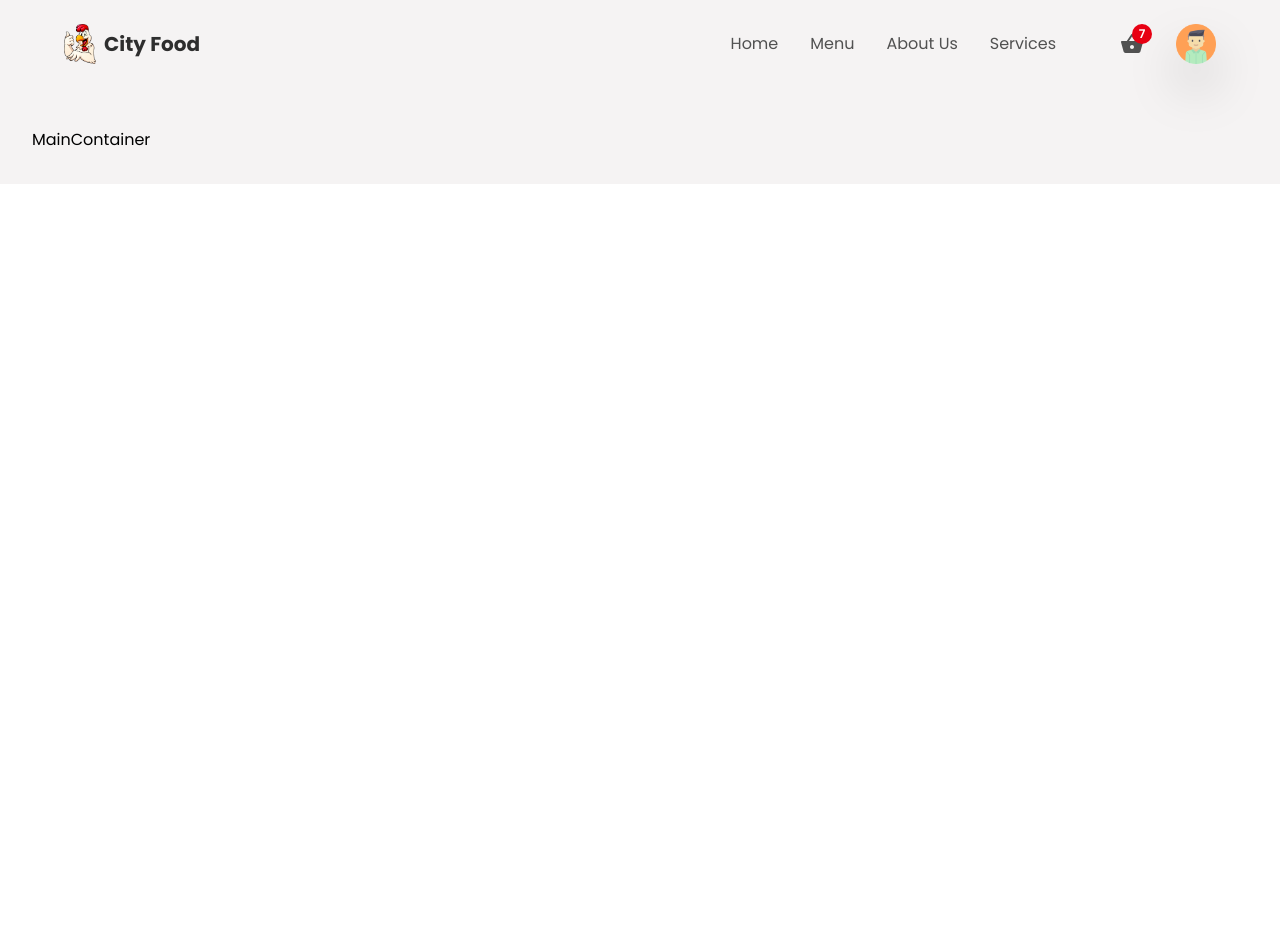
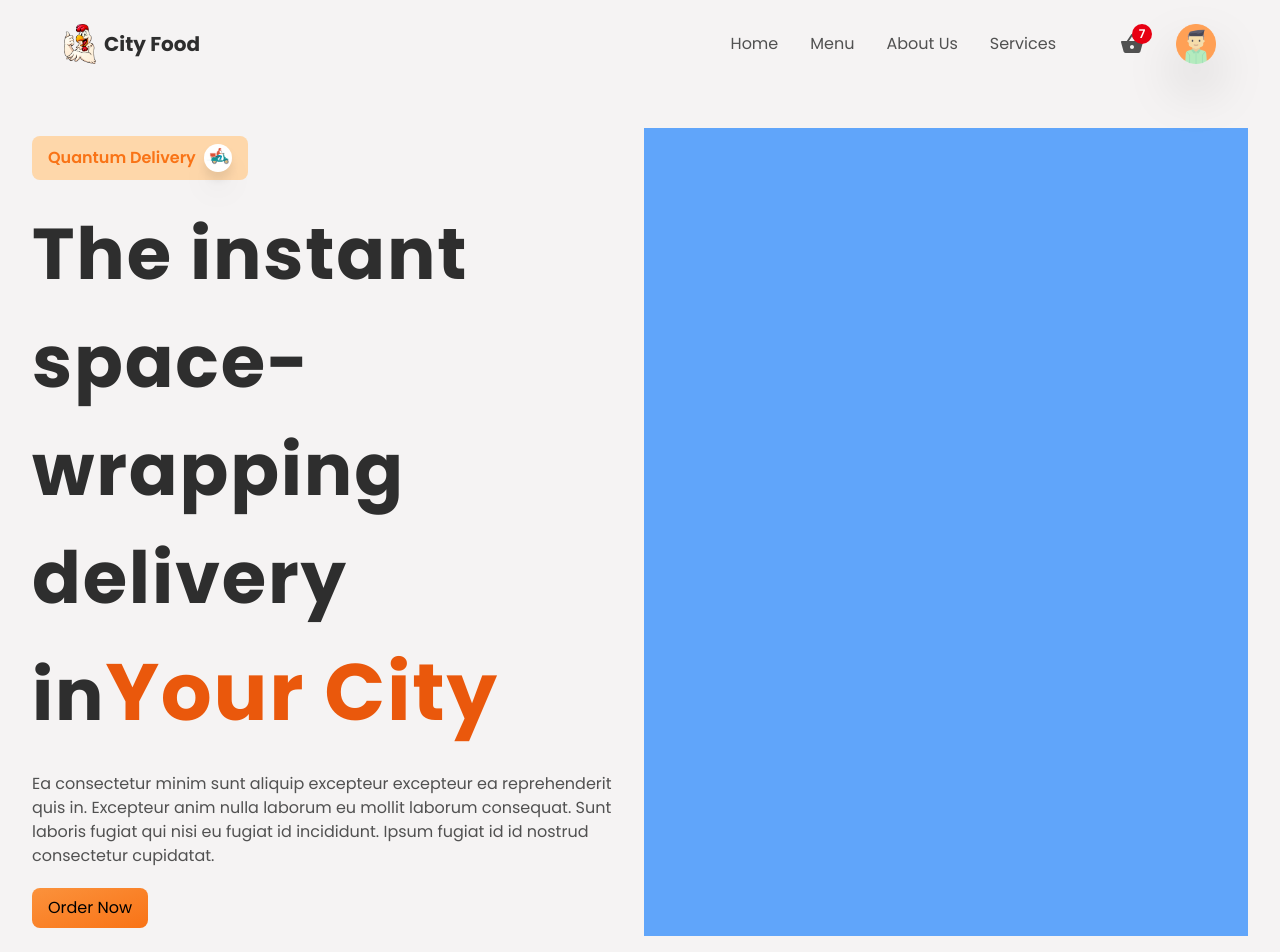
Before and after one commit to codingEzio/project-fooddelivery-app, a React (Create React App) app: page / in a window 1280 px wide. Shown: the top 952 px of the page. Before the commit the page ends 800 px from the top, so only its background shows below. Built offline with nearby package versions, Linux system fonts and the light colour scheme; no server answers.

Commit message:
feat: Reponsive <main> content (heade, content, button and such)

```diff
--- a/src/App.js
+++ b/src/App.js
@@ -10,7 +10,8 @@
       <div className="w-screen h-auto flex flex-col bg-primary">
         <Home />
 
-        <main className="mt-24 p-8 w-full">
+        {/* note: Move the title closer to header on mobile */}
+        <main className="mt-16 md:mt-24 p-8 w-full">
           <Routes>
             <Route path="/*" element={<MainContainer />} />
             <Route path="/createItem" element={<CreateContainer />} />
--- a/src/components/MainContainer.jsx
+++ b/src/components/MainContainer.jsx
@@ -1,9 +1,48 @@
 import React from 'react';
+
+import Delivery from '../img/delivery.png';
 
 const MainContainer = () => {
   return (
-    <div>
-      <h1>MainContainer</h1>
+    <div className="grid grid-cols-1 md:grid-cols-2 gap-2">
+      <div className="py-2 flex-1 flex flex-col items-start justify-start gap-5">
+        <div className="px-4 py-2 flex items-center gap-2 justify-center rounded-lg bg-orange-200 p-2">
+          <p className="text-base text-orange-500 font-semibold">
+            Quantum Delivery
+          </p>
+
+          <div className="w-7 h-7 bg-white rounded-full drop-shadow-xl overflow-hidden">
+            <img
+              src={Delivery}
+              className="w-full h-full object-contain"
+              alt="Delivry in Quantum's way"
+            />
+          </div>
+        </div>
+
+        <p className="text-[2.5rem] lg:text-[4.5rem] font-bold tracking-wide leading-normal text-headingColor ">
+          The instant space-wrapping delivery in
+          <span className="text-orange-600 text-[3rem] lg:text-[5rem]">
+            Your City
+          </span>
+        </p>
+
+        <p className="text-base text-textColor text-center md:text-left">
+          Ea consectetur minim sunt aliquip excepteur excepteur ea reprehenderit
+          quis in. Excepteur anim nulla laborum eu mollit laborum consequat.
+          Sunt laboris fugiat qui nisi eu fugiat id incididunt. Ipsum fugiat id
+          id nostrud consectetur cupidatat.
+        </p>
+
+        <button
+          type="button"
+          className="bg-gradient-to-br from-orange-400 to-orange-500 w-full md:w-auto px-4 py-2 rounded-lg hover:shadow-lg transition-all ease-in-out duration-100"
+        >
+          Order Now
+        </button>
+      </div>
+
+      <div className="py-2 bg-blue-400 flex-1"></div>
     </div>
   );
 };
```
